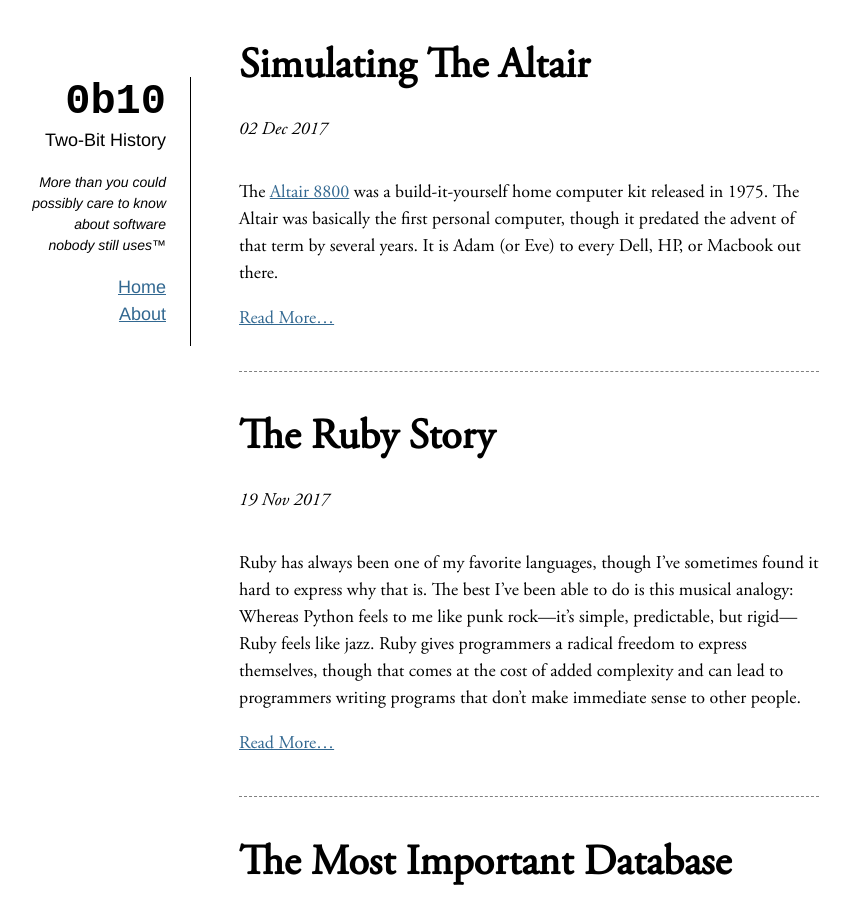
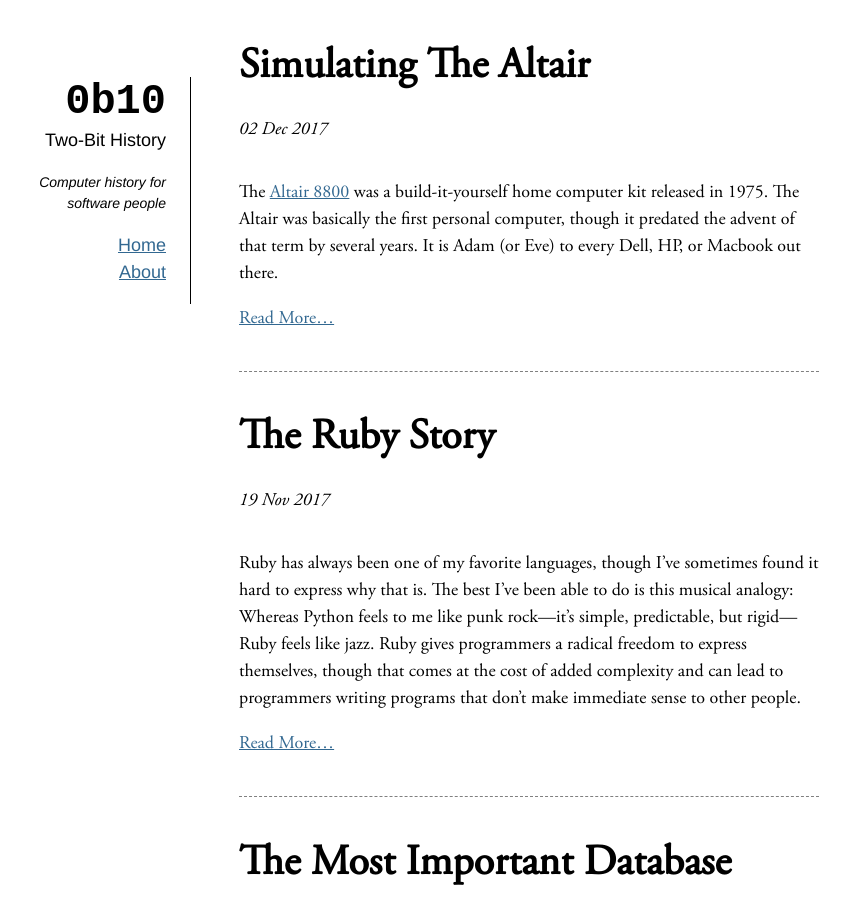
Before and after one commit to sinclairtarget/sinclairtarget.github.io, a Jekyll site: the page built from index.html, in a window 1280 px wide and 900 px high. Shown: the whole window, without its empty margins (111-961 px from the left). Built offline with Jekyll 4.4.1, drawn with Linux system fonts in a browser that asks for light colours.

Commit message:
Change tagline.

```diff
--- a/_layouts/default.html
+++ b/_layouts/default.html
@@ -53,8 +53,7 @@
         </a></h1>
         <p>Two-Bit History</p>
         <p class="tagline">
-          More than you could possibly care to know about software <br />nobody
-          still uses&trade;
+          Computer history for software people
         </p>
         <nav>
           <ul>
```
